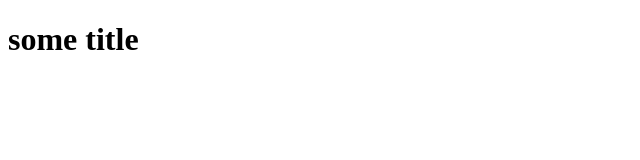
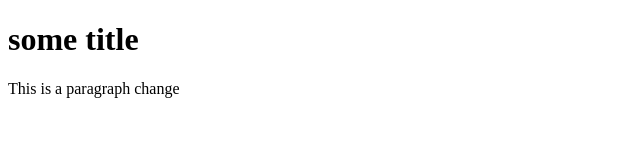
Before and after one commit to Henry1425/testing-github, a plain HTML site: page index.html in a window 1280 px wide. Shown: the whole page, without its empty margins (0-640 px from the left). Drawn offline with Linux system fonts and the light colour scheme.

Commit message:
added a paragraph to html

```diff
--- a/index.html
+++ b/index.html
@@ -8,6 +8,7 @@
 
 <body>
     <h1 class="title">some title</h1>
+    <p>This is a paragraph change</p>
 </body>
 
 </html>
```
